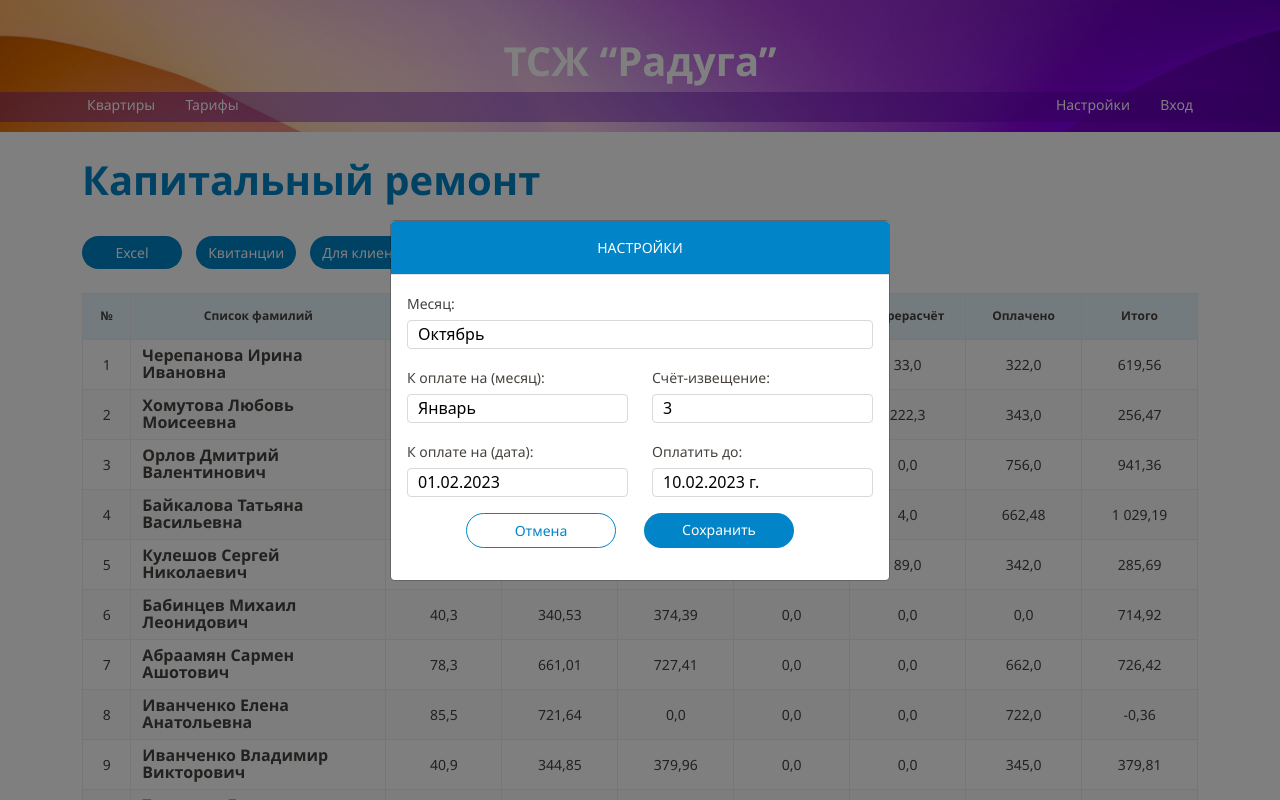
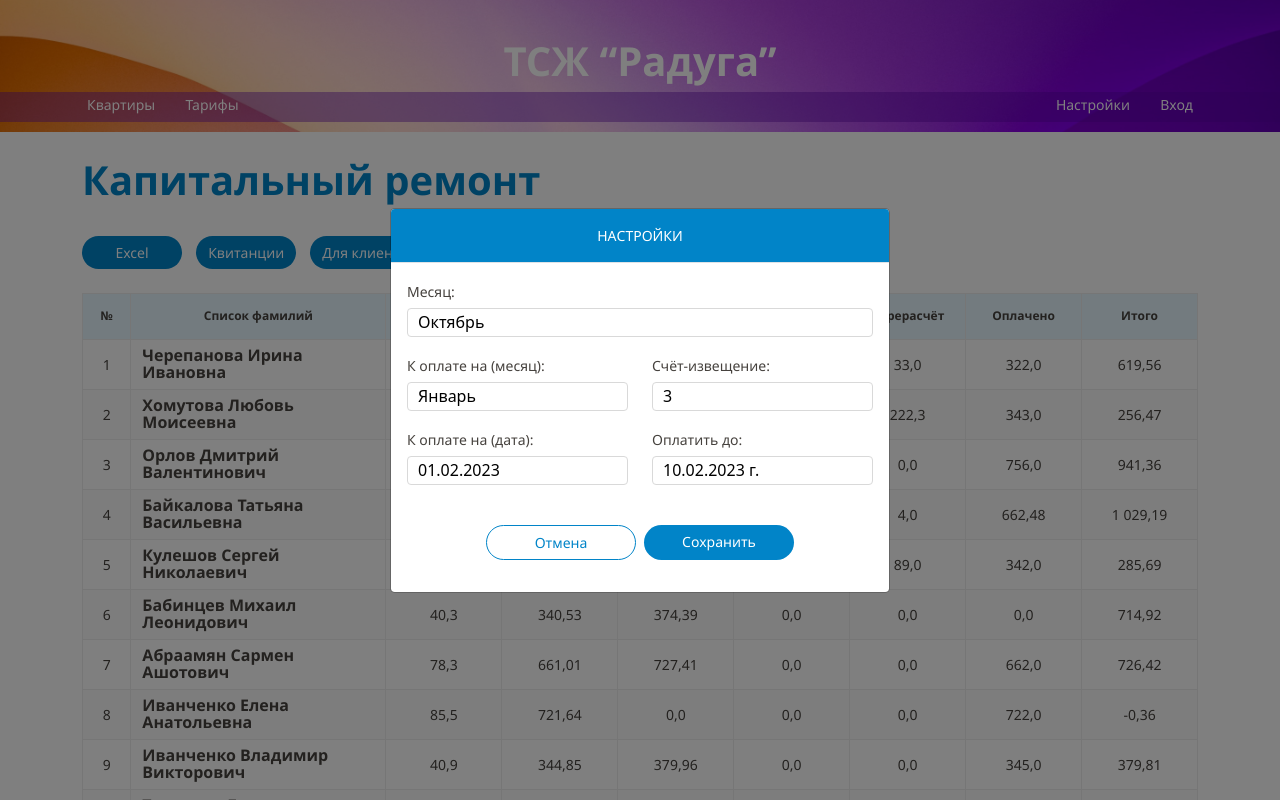
Before and after one commit to sergcher/rainbow, a Django app: page /repair/ in a window 1280 px wide, after a click on "Настройки". Run offline with Django 4.2, Linux system fonts and the light colour scheme; data comes from the database, SQL or seed files in the repository; some libraries are stand-ins or nearby versions.

Commit message:
minor changes

```diff
--- a/main/templates/main/edit.html
+++ b/main/templates/main/edit.html
@@ -166,7 +166,6 @@
         $('[data-toggle="tooltip"]').tooltip()
     })
 
-
 </script>
 
 
--- a/main/templates/main/settings_form.html
+++ b/main/templates/main/settings_form.html
@@ -33,6 +33,7 @@
               {{ settings_form.pay_up_to }}
             </div>
           </div>
+          <br>
           <div class="row mb-3">
             <div class="col text-center">
               <div class="d-grid gap-2 d-md-flex justify-content-md-center">
--- a/repair/templates/repair/index.html
+++ b/repair/templates/repair/index.html
@@ -49,6 +49,11 @@
 
 <div class="back-to-top"></div>
 
+<br>
+<br>
+<br>
+<br>
+
 <!-- Placeholder for the modal edit tariff -->
     <div id="modal" class="modal fade">
       <div id="dialog" class="modal-dialog modal-dialog-centered" hx-target="this"></div>
--- a/static/css/popup.css
+++ b/static/css/popup.css
@@ -23,14 +23,14 @@ label.form-label {
   width: 150px;
   transition: background-color 0.3s, color 0.3s;
   outline: none;
-  margin-right: 20px;
+  /*margin-right: 20px;*/
   text-decoration: none;
 }
 
 .btn-segoe-primary {
   background-color: #0184C8;
   border-radius: 22.5px;
-  font-family: 'Segoe UI';
+  font-family: 'Segoe UI', serif;
   font-style: normal;
   font-weight: 400;
   font-size: 14px;
@@ -42,7 +42,7 @@ label.form-label {
   width: 150px; /* Set a fixed width for the buttons */
   transition: background-color 0.3s, color 0.3s; /* Add a transition effect */
   outline: none;
-  margin-right: 20px;
+  /*margin-right: 20px;*/
   text-decoration: none;
 }
 
--- a/users/templates/login.html
+++ b/users/templates/login.html
@@ -19,6 +19,7 @@
               {{ login_form.password }}
             </div>
           </div>
+          <br>
           <div class="row mb-3">
             <div class="col text-center">
               <div class="d-grid gap-2 d-md-flex justify-content-md-center">
```
